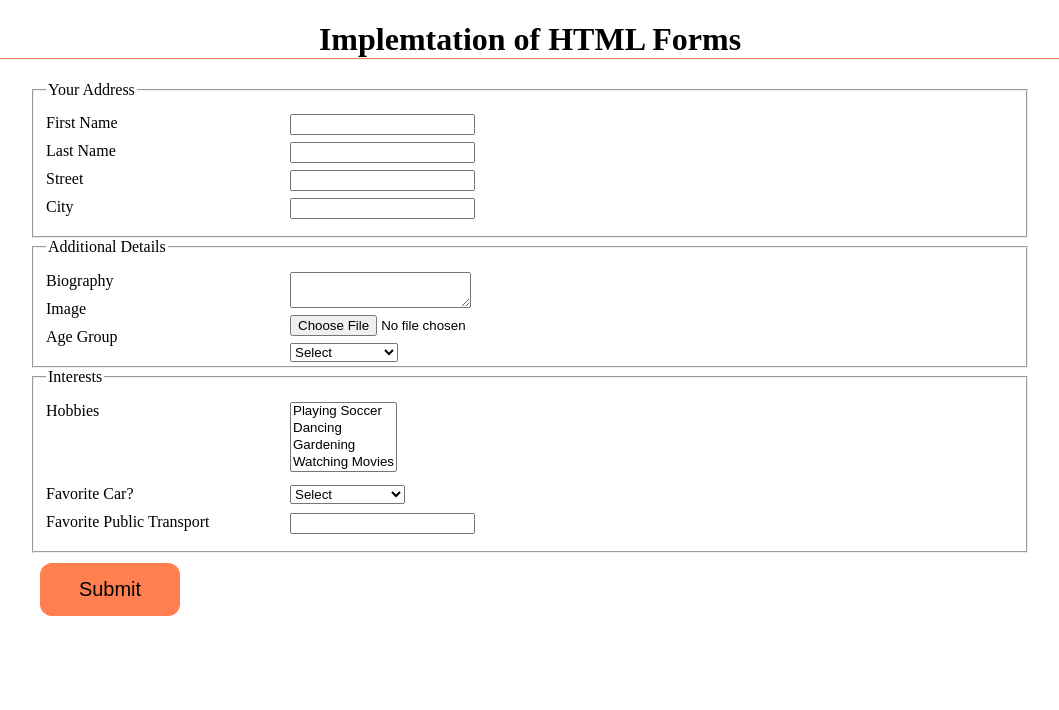
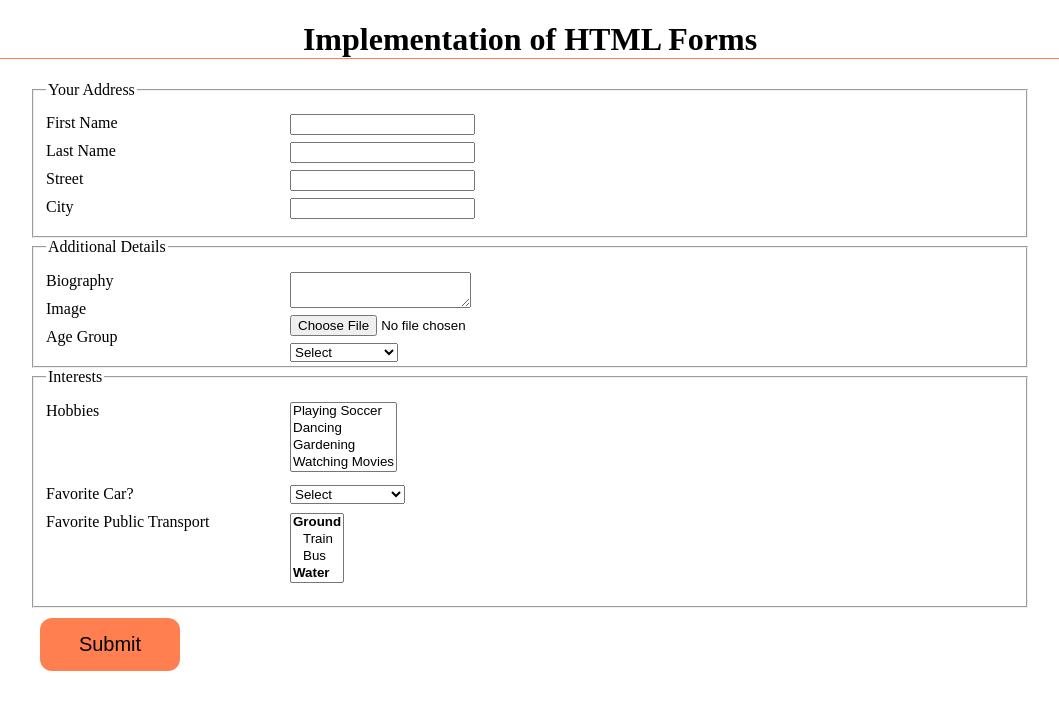
Before and after one commit to ayomikun-ade/html-forms, a plain HTML site: page index.html in a window 1280 px wide. Shown: the whole page, without its empty margins (110-1169 px from the left). Drawn offline with Linux system fonts and the light colour scheme.

Commit message:
chnages to public transport

```diff
--- a/index.html
+++ b/index.html
@@ -8,7 +8,7 @@
   </head>
   <body>
     <header>
-      <h1>Implemtation of HTML Forms</h1>
+      <h1>Implementation of HTML Forms</h1>
     </header>
     <main>
       <form>
@@ -63,7 +63,6 @@
           <legend>Interests</legend>
           <p id="hobbies">
             <label for="hobby">Hobbies</label>
-            <!-- <input type="text" class="align" /><br /> -->
             <select id="hobby" class="align" multiple>
               <option>Playing Soccer</option>
               <option>Dancing</option>
@@ -81,9 +80,14 @@
               <option>BMW</option></select
             ><br />
           </p>
-          <p>
+          <p id="trans">
             <label for="transport">Favorite Public Transport</label>
-            <input type="text" id="transport" class="align" />
+            <select id="transport" class="align" multiple>
+              <option id="opt1">Ground</option>
+              <option class="tab">Train</option>
+              <option class="tab">Bus</option>
+              <option id="opt2">Water</option>
+            </select>
           </p>
         </fieldset>
         <input type="submit" id="btn" />
--- a/styles.css
+++ b/styles.css
@@ -22,8 +22,18 @@ p {
   margin-top: 15px;
 }
 
-#hobbies {
+#hobbies,
+#trans {
   margin-bottom: 65px;
+}
+
+#opt1,
+#opt2 {
+  font-weight: bold;
+}
+
+.tab {
+  padding-left: 12px;
 }
 
 #btn {
```
